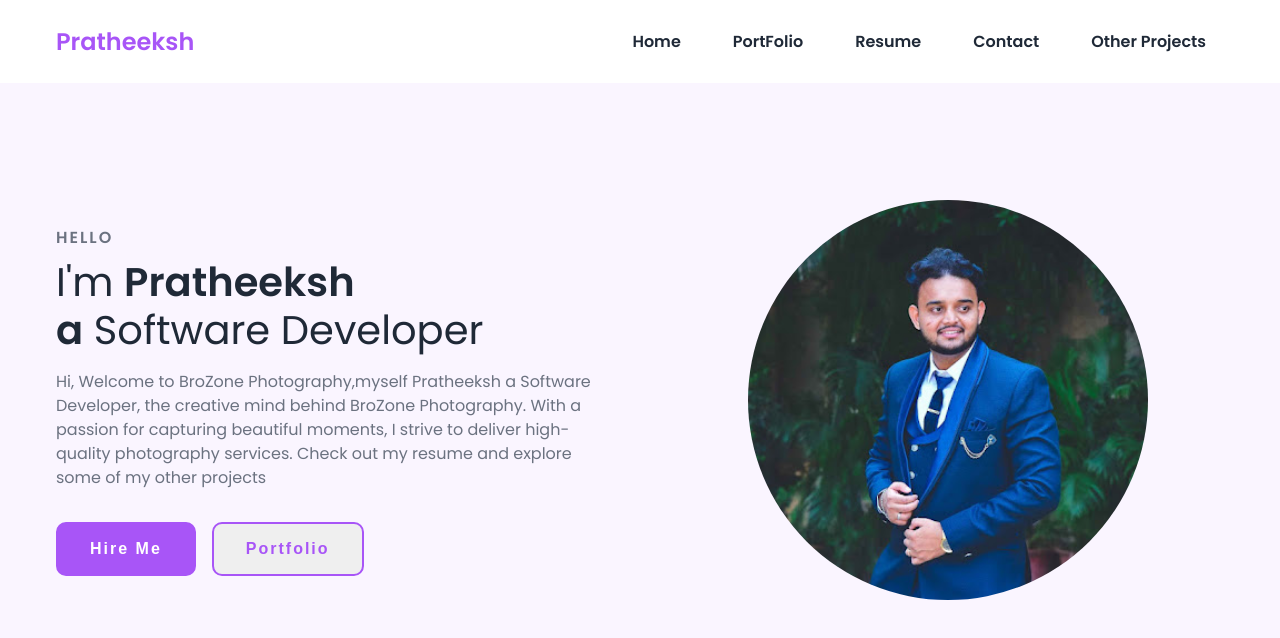
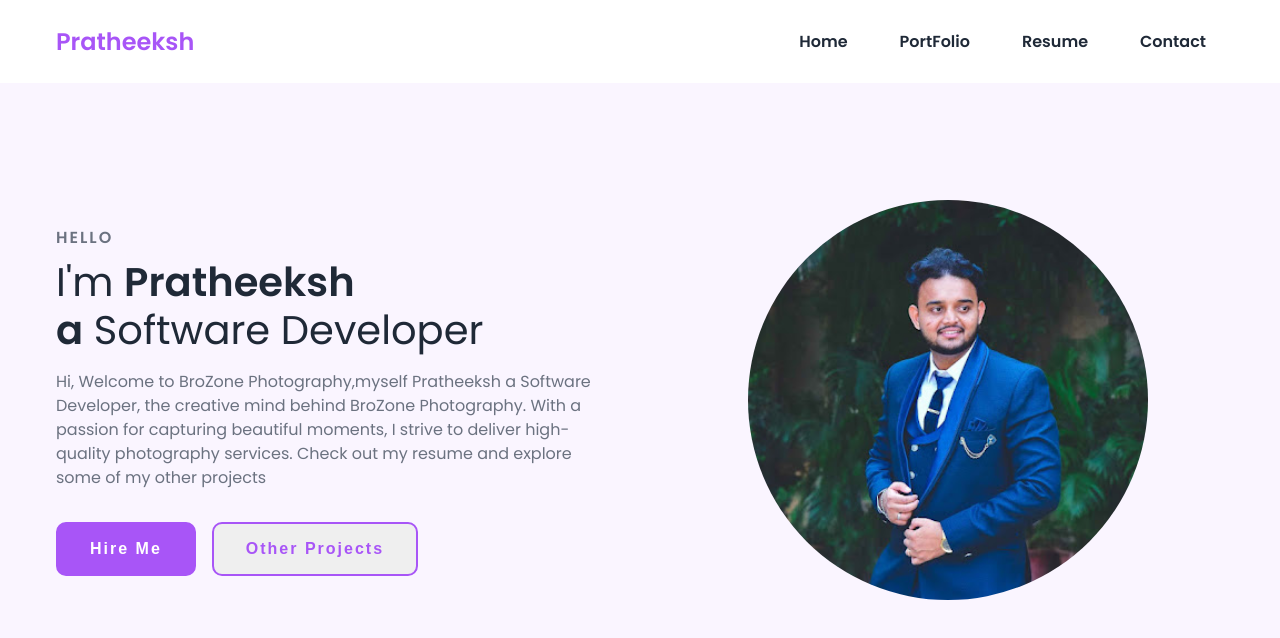
Before and after one commit to PratheekshB/personal-portfolio, a plain HTML site: page index.html in a window 1280 px wide. Drawn offline with nearby package versions, Linux system fonts and the light colour scheme.

Commit message:
added index.html

```diff
--- a/index.html
+++ b/index.html
@@ -24,7 +24,6 @@
           <li><a href="https://pratheekshb.github.io/brozonephotography/" target="_blank">PortFolio</a></li>
           <li><a href="https://drive.google.com/file/d/10w-kdDIBW45NOd48ZcgEC_znZvI1RcfW/view?usp=sharing" target="_blank" >Resume</a></li>
             <li><a href="contact.html" target="_blank">Contact</a></li>
-            <li><a href="https://github.com/PratheekshB" target="_blank" class="btn">Other Projects</a></li>
         </ul>
       </div>
     </nav>
@@ -40,7 +39,7 @@
           </p>
         <div class="action__btns">
             <button class="hire__me" onclick="window.location.href='mailto:bhandarypratheeksh@gmail.com'">Hire Me</button>
-            <button class="portfolio" onclick="window.open('https://pratheekshb.github.io/brozonephotography/', '_blank')">Portfolio</button>
+            <button class="portfolio" onclick="window.open('https://github.com/PratheekshB', '_blank')">Other Projects</button>
         </div>
         </div>
         <div class="image">
```
